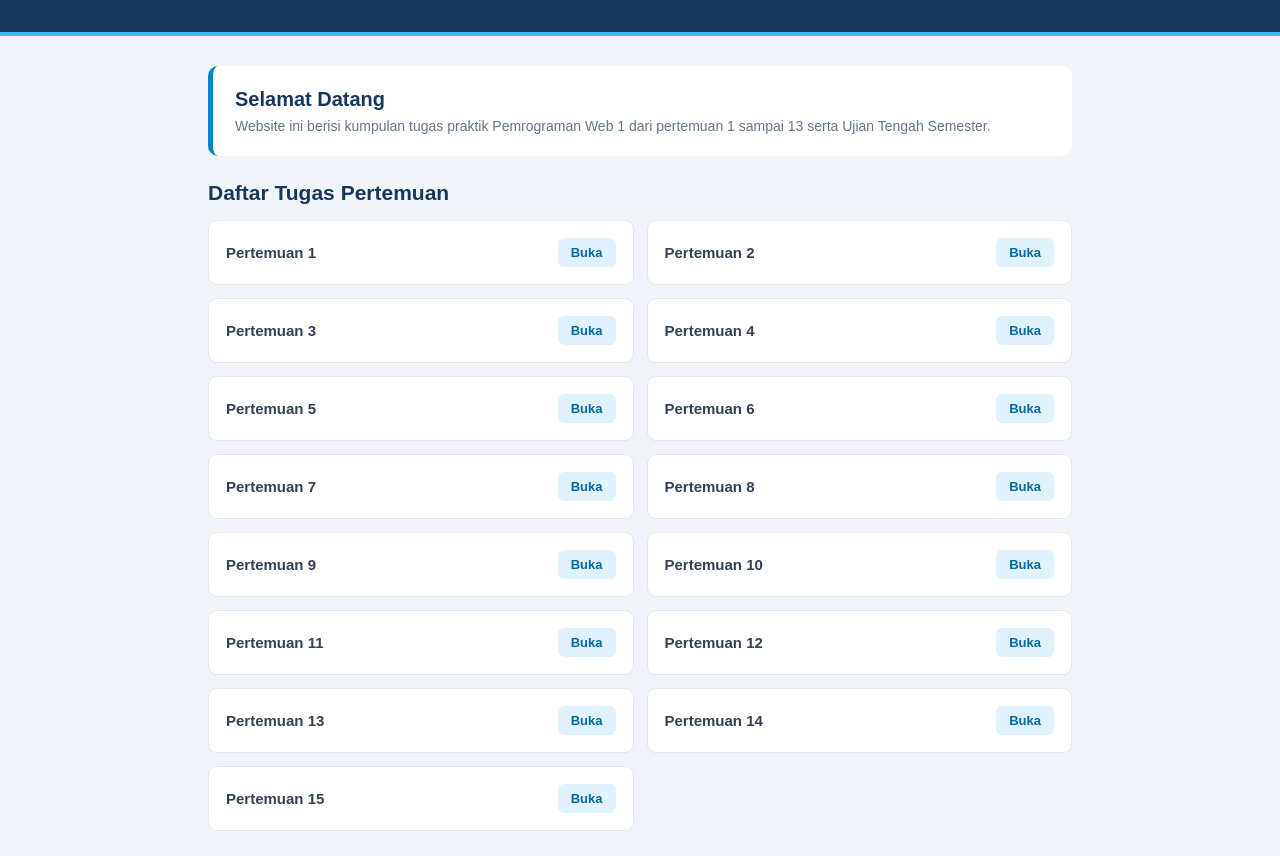
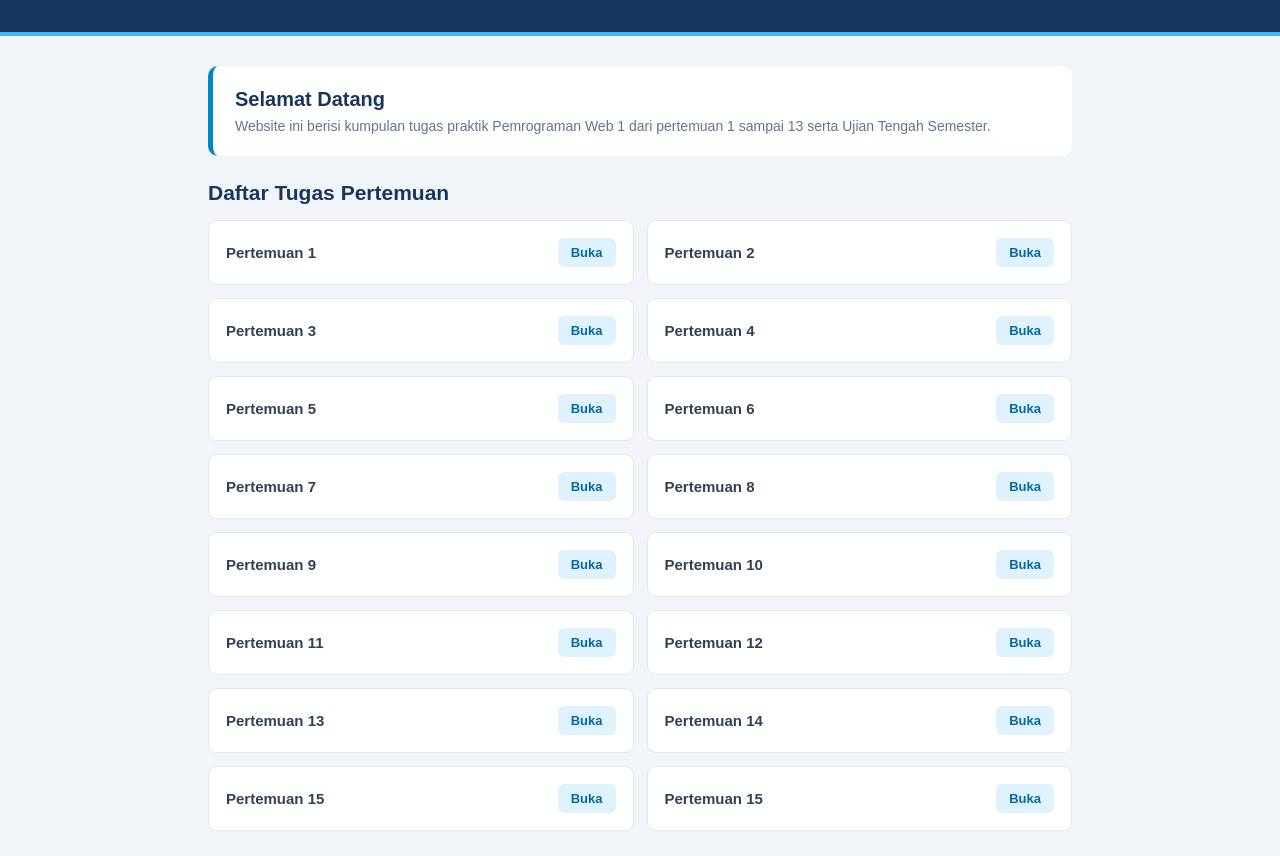
Before and after one commit to Wandi-01/muhammad-wandi-web-project, a plain HTML site: page index.html in a window 1280 px wide. Shown: the part 93-949 px from the top of the page. Drawn offline with Linux system fonts and the light colour scheme.

Commit message:
Halaman Utama

```diff
--- a/index.html
+++ b/index.html
@@ -195,6 +195,7 @@ footer {
         <div class="item"><h3>Pertemuan 13</h3><a href="PERTEMUAN_13/">Buka</a></div>
         <div class="item"><h3>Pertemuan 14</h3><a href="PERTEMUAN_14/">Buka</a></div>
         <div class="item"><h3>Pertemuan 15</h3><a href="PERTEMUAN_15/">Buka</a></div>
+        <div class="item"><h3>Pertemuan 15</h3><a href="PERTEMUAN_15/">Buka</a></div>
     </section>
 
     <section class="uts">
```
